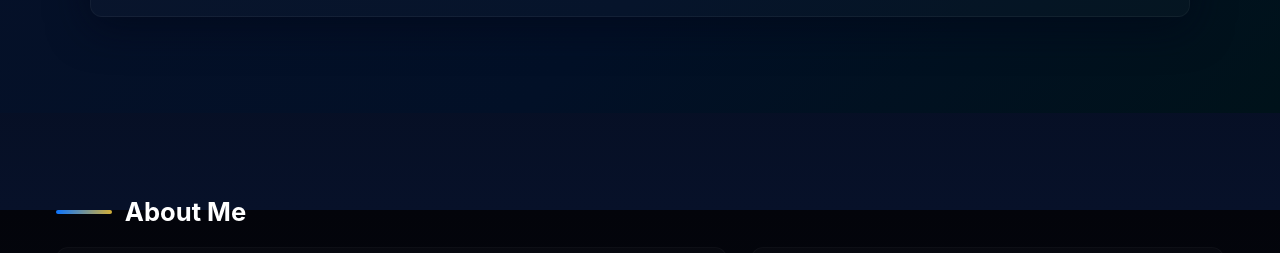
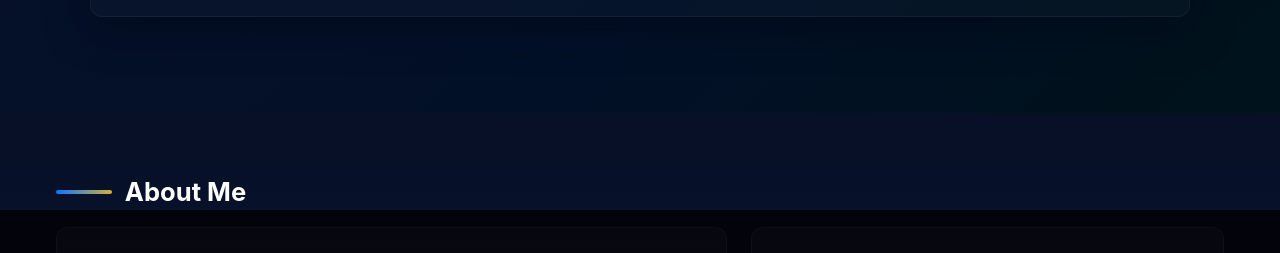
Before and after one commit to mernstac/Portfolio, a plain HTML site: page index.html in a window 1280 px wide. Shown: the part 590-843 px from the top of the page. Drawn offline with nearby package versions, Linux system fonts and the light colour scheme.

Commit message:
Update index.html

```diff
--- a/index.html
+++ b/index.html
@@ -256,7 +256,7 @@
   </section>
 
   <!-- ABOUT -->
-  <section id="about" class="content-section" data-aos="fade-up" style="margin-top: 20px;">
+  <section id="about" class="content-section" data-aos="fade-up" >
     <div class="section-heading">
       <div class="accent-line"></div>
       <h2>About Me</h2>
```
